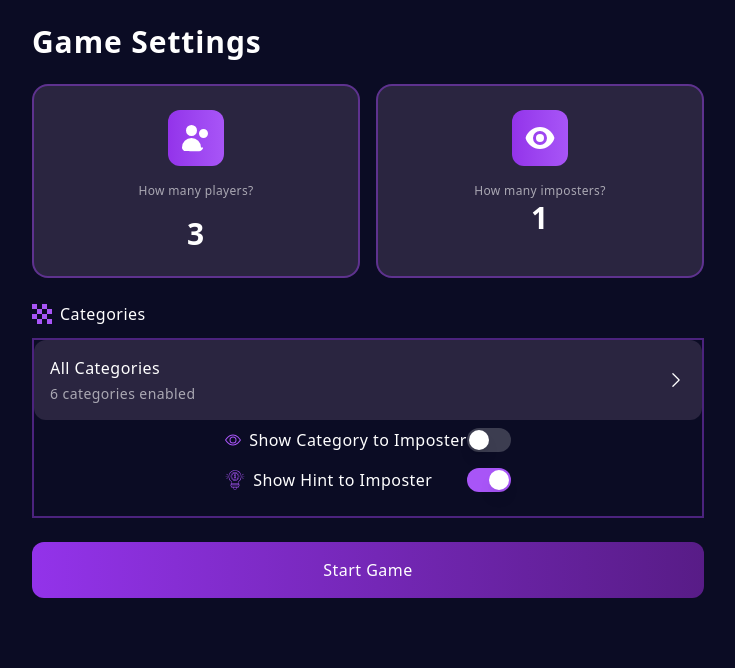
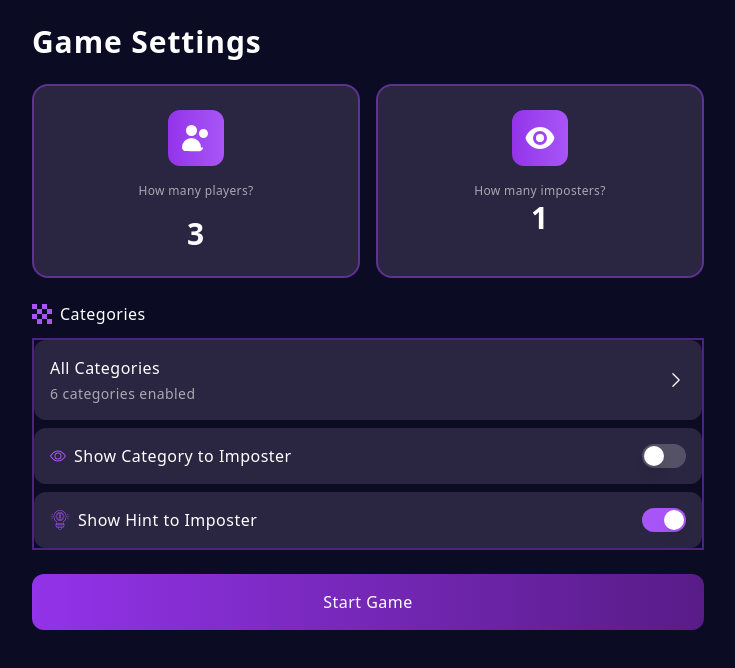
Before and after one commit to lawynnj/impostor-word-game, a React (Vite) app: page / in a window 1280 px wide. Shown: the top 668 px of the page, without its empty margins (272-1007 px from the left). Built offline with nearby package versions, Linux system fonts and the light colour scheme.

Commit message:
align items

```diff
--- a/src/App.jsx
+++ b/src/App.jsx
@@ -767,8 +767,7 @@
                 />
               </svg>
             </button>
-            <div className="mb-6 space-y-4">
-              <div className="flex items-center justify-between">
+            <div className="w-full bg-[#2A2540] rounded-xl p-4 flex items-center justify-between">
               <div className="flex items-center gap-2">
                 <svg xmlns="http://www.w3.org/2000/svg" width="16" height="16" fill="currentColor" class="bi bi-eye" viewBox="0 0 16 16">
                   <path fill="#A855F7" d="M16 8s-3-5.5-8-5.5S0 8 0 8s3 5.5 8 5.5S16 8 16 8M1.173 8a13 13 0 0 1 1.66-2.043C4.12 4.668 5.88 3.5 8 3.5s3.879 1.168 5.168 2.457A13 13 0 0 1 14.828 8q-.086.13-.195.288c-.335.48-.83 1.12-1.465 1.755C11.879 11.332 10.119 12.5 8 12.5s-3.879-1.168-5.168-2.457A13 13 0 0 1 1.172 8z" />
@@ -794,7 +793,7 @@
               </button>
             </div>
 
-              <div className="flex items-center justify-between">
+            <div className="w-full bg-[#2A2540] rounded-xl p-4 flex items-center justify-between">
               <div className="flex items-center gap-2">
                 <svg xmlns="http://www.w3.org/2000/svg" viewBox="0 0 88 88" className="w-5 h-5 text-white" fill="currentColor"><g data-name="Lamp Bulb">
                   <path fill="#A855F7" d="M44 13a15 15 0 1 0 15 15 15.016 15.016 0 0 0-15-15zm0 28a13 13 0 1 1 13-13 13.015 13.015 0 0 1-13 13z" />
@@ -826,7 +825,6 @@
               </button>
             </div>
           </div>
-          </div>
           {/* Toggle Settings */}
 
         </div>
@@ -838,7 +836,7 @@
         >
           Start Game
         </button>
-      </div>
+      </div >
     );
   };
 
```
Lines whose indentation alone changed are shown as unchanged.
